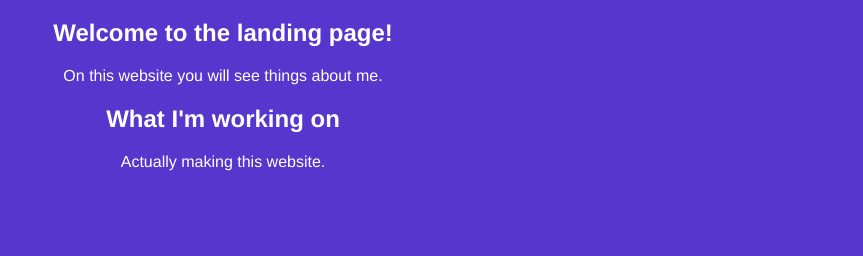
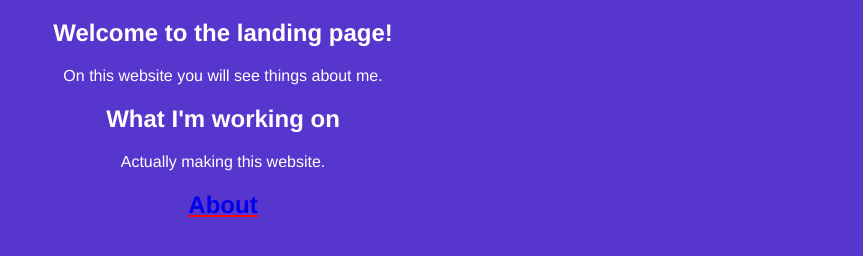
Before and after one commit to TeelyTao/teelytao.github.io, a plain HTML site: page index.html in a window 1280 px wide. Shown: the part 298-554 px from the top of the page, without its empty margins (417-1280 px from the left). Drawn offline with Linux system fonts and the light colour scheme.

Commit message:
Update index.html

```diff
--- a/index.html
+++ b/index.html
@@ -22,5 +22,8 @@
         <p>
             Actually making this website.
         </p>
+        <a href="about.html">
+        <h2 class="onelink"><u style="text-decoration-color:red">About</u></h2>
+        </a>
     </body>
 </html>
```
